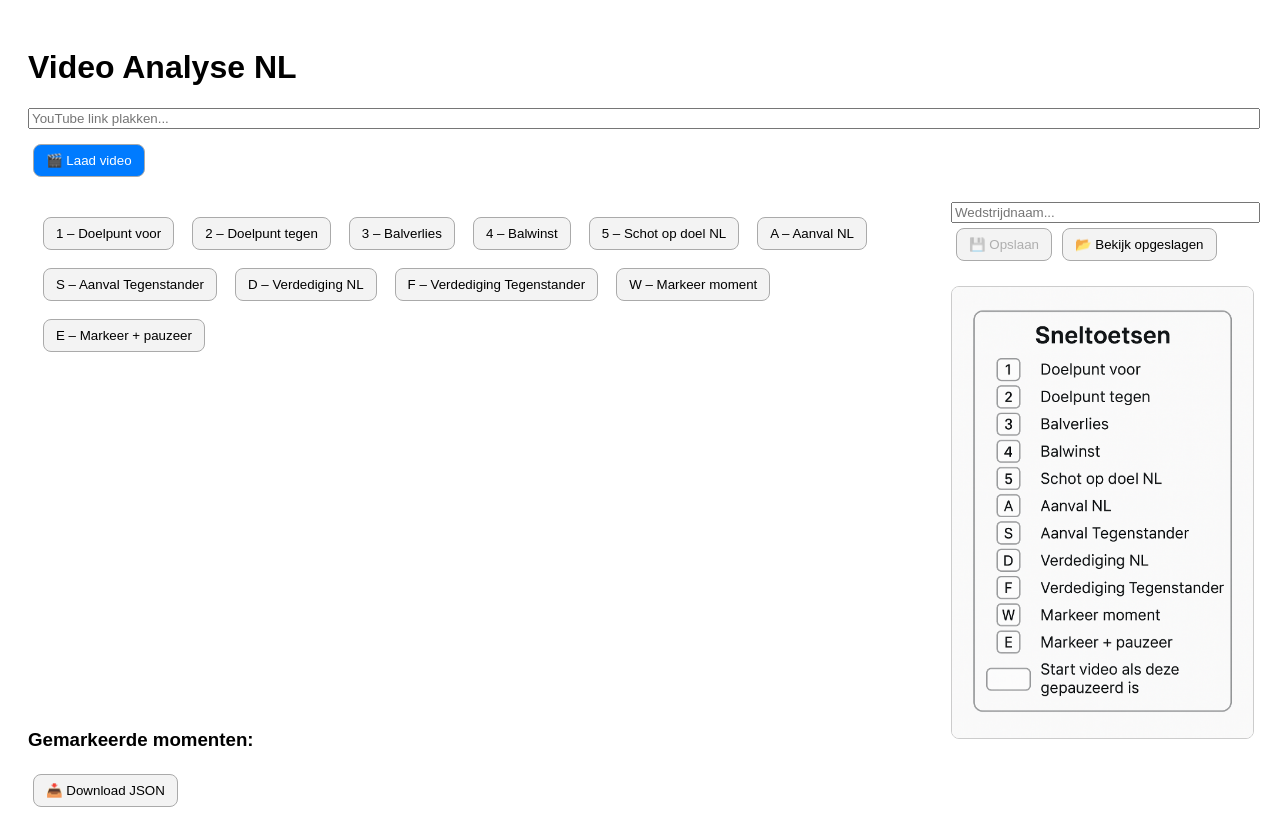
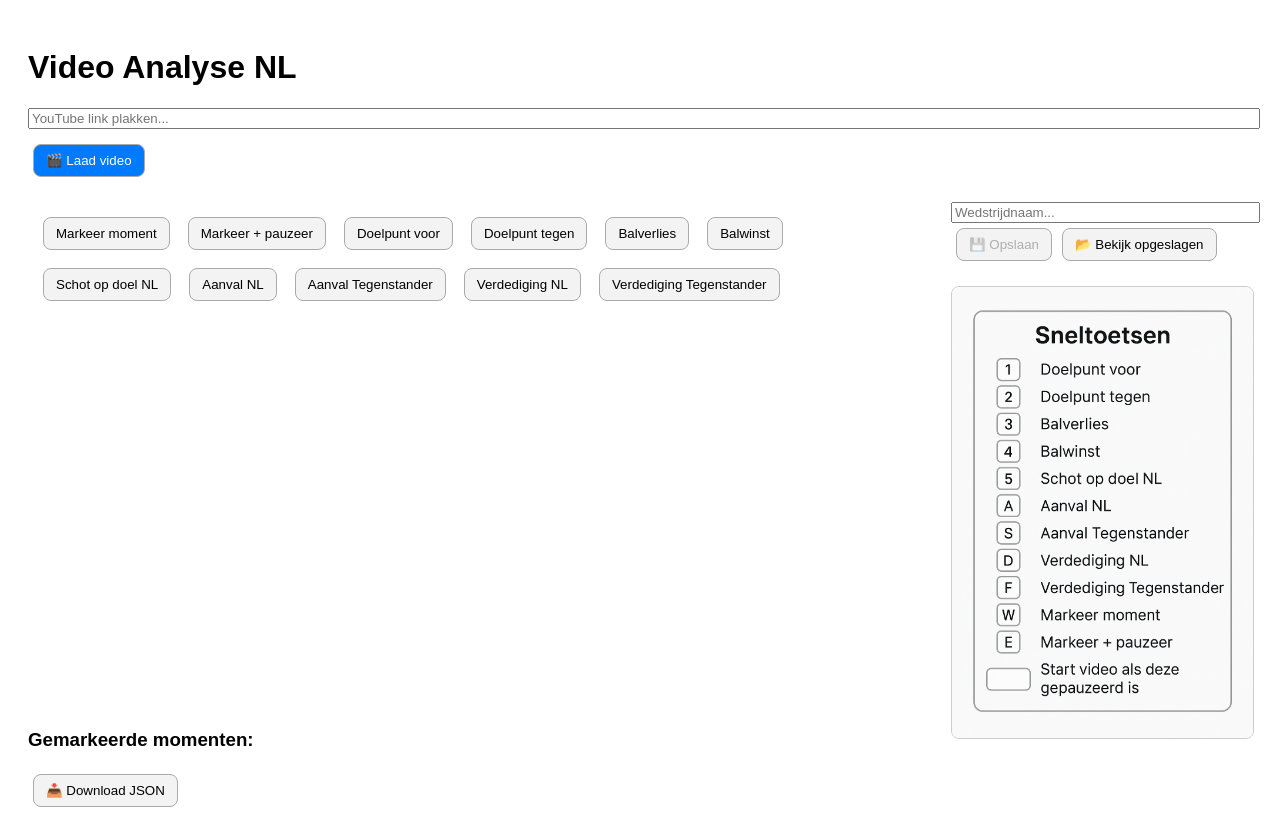
Before and after one commit to Sytsevdz/Video-Analyzer, a React (Vite) app: page / in a window 1280 px wide. Built offline with nearby package versions, Linux system fonts and the light colour scheme.

Commit message:
Update main.jsx

```diff
--- a/src/main.jsx
+++ b/src/main.jsx
@@ -171,17 +171,17 @@ const App = () => {
   gap: "8px",
   zIndex: 10
 }}>
-  <button onClick={() => markMoment("Doelpunt voor")} style={buttonStyle}>1 – Doelpunt voor</button>
-  <button onClick={() => markMoment("Doelpunt tegen")} style={buttonStyle}>2 – Doelpunt tegen</button>
-  <button onClick={() => markMoment("Balverlies")} style={buttonStyle}>3 – Balverlies</button>
-  <button onClick={() => markMoment("Balwinst")} style={buttonStyle}>4 – Balwinst</button>
-  <button onClick={() => markMoment("Schot op doel NL")} style={buttonStyle}>5 – Schot op doel NL</button>
-  <button onClick={() => markMoment("Aanval NL")} style={buttonStyle}>A – Aanval NL</button>
-  <button onClick={() => markMoment("Aanval Tegenstander")} style={buttonStyle}>S – Aanval Tegenstander</button>
-  <button onClick={() => markMoment("Verdediging NL")} style={buttonStyle}>D – Verdediging NL</button>
-  <button onClick={() => markMoment("Verdediging Tegenstander")} style={buttonStyle}>F – Verdediging Tegenstander</button>
-  <button onClick={() => markMoment("")} style={buttonStyle}>W – Markeer moment</button>
-  <button onClick={() => markMoment("", true)} style={buttonStyle}>E – Markeer + pauzeer</button>
+  <button onClick={() => markMoment("")} style={buttonStyle}>Markeer moment</button>
+  <button onClick={() => markMoment("", true)} style={buttonStyle}>Markeer + pauzeer</button>
+  <button onClick={() => markMoment("Doelpunt voor")} style={buttonStyle}>Doelpunt voor</button>
+  <button onClick={() => markMoment("Doelpunt tegen")} style={buttonStyle}>Doelpunt tegen</button>
+  <button onClick={() => markMoment("Balverlies")} style={buttonStyle}>Balverlies</button>
+  <button onClick={() => markMoment("Balwinst")} style={buttonStyle}>Balwinst</button>
+  <button onClick={() => markMoment("Schot op doel NL")} style={buttonStyle}>Schot op doel NL</button>
+  <button onClick={() => markMoment("Aanval NL")} style={buttonStyle}>Aanval NL</button>
+  <button onClick={() => markMoment("Aanval Tegenstander")} style={buttonStyle}>Aanval Tegenstander</button>
+  <button onClick={() => markMoment("Verdediging NL")} style={buttonStyle}>Verdediging NL</button>
+  <button onClick={() => markMoment("Verdediging Tegenstander")} style={buttonStyle}>Verdediging Tegenstander</button>
 </div>
             <div id="player-container" style={{ position: "absolute", top: 0, left: 0, width: "100%", height: "100%" }}></div>
           </div>
```
